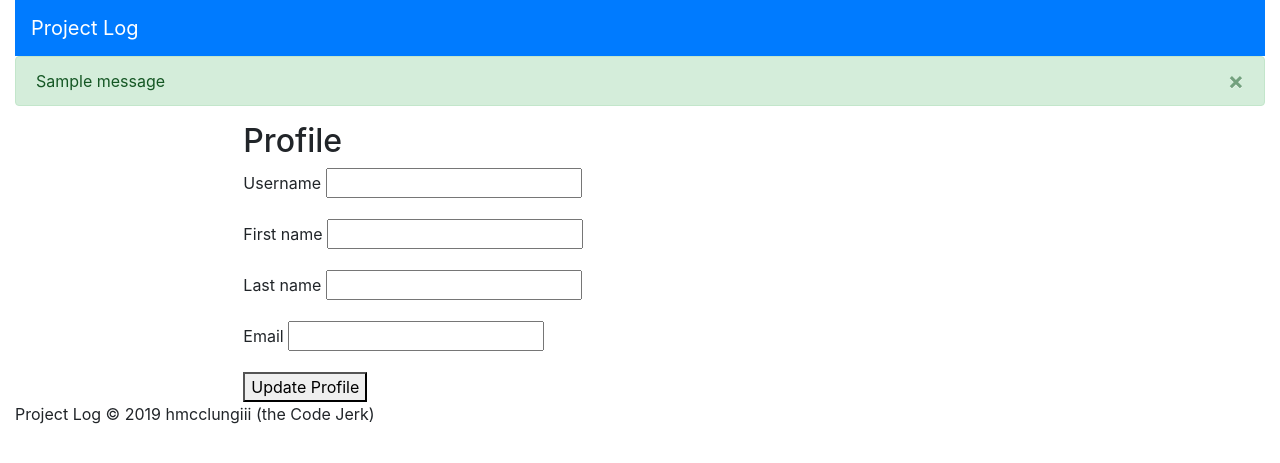
After one commit to theCodeJerk/project-log, a Django app: template templates/registration/profile.html in a window 1280 px wide. The commit adds this page. Shown: the top 463 px of the page. Run offline with Django 3.2, Linux system fonts and the light colour scheme; the template is opened without the code that fills it, so the values that code supplies are empty, except form fields; tables that the repository leaves empty hold one stand-in row (values such as "Sample post"); one stand-in notice (Sample message) is shown; form fields are guessed from the names that the template uses; some libraries are stand-ins or nearby versions.

Commit message:
Account Profile page is done.  I also fixed the messages display to be directly under the header.

```diff
--- a/templates/base/html-base.html
+++ b/templates/base/html-base.html
@@ -75,17 +75,7 @@
     {% block body %}
         <body>
             {% block site %}
-                    {% block messages %}
-                        {% if messages %}
-                            {% for message in messages %}
-                                <div class="alert alert-{{ message.tags }}">  <!-- singular -->
-                                    <a class="close" data-dismiss="alert">×</a>
-                                    {{ message|safe }}
-                                </div>
-                            {% endfor %}
-                        {% endif %}
-                    {% endblock %}
-                    {% block content %}{% endblock %}
+                {% block content %}{% endblock %}
             {% endblock %}
             {% block martor-scripts %}
                 <script type="text/javascript" src="{% static 'plugins/js/ace.js' %}"></script>
--- a/templates/base/page-base.html
+++ b/templates/base/page-base.html
@@ -28,6 +28,16 @@ This base template provides a left sidebar, content and footer panels.
                 {% endblock %}
             </div>
         </div>
+    {% block messages %}
+                    {% if messages %}
+                        {% for message in messages %}
+                            <div class="alert alert-{{ message.tags }}">  <!-- singular -->
+                                <a class="close" data-dismiss="alert">×</a>
+                                {{ message|safe }}
+                            </div>
+                        {% endfor %}
+                    {% endif %}
+                {% endblock %}
         <div class="row body-row">
         {% if not user.is_authenticated and not hide_sidepanel %}
             <div class="col-sm-2 sidepanel">
--- a/templates/partials/header.html
+++ b/templates/partials/header.html
@@ -27,7 +27,7 @@
                       Welcome, {{ user.username }}
                     </a>
                     <div class="dropdown-menu" aria-labelledby="navbarDropdown">
-                      <a class="dropdown-item" href="#">My Account</a>
+                      <a class="dropdown-item" href="{% url 'profile' %}">My Account</a>
                       <div class="dropdown-divider"></div>
                       <a class="dropdown-item" href="{% url 'logout' %}">Logout</a>
                     </div>
--- /dev/null
+++ b/templates/registration/profile.html
@@ -0,0 +1,36 @@
+{% extends 'base/page-base.html' %}
+{% load martortags %}
+
+{% block title %}Profile{% endblock %}
+
+{% block page %}
+  <h2>Profile</h2>
+    <form class="ui form" method="post" enctype="multipart/form-data">
+    {% csrf_token %}
+        <div class="form-row">
+            <div class="form-group col-md-6">
+                {{ form.username.label_tag }}
+                {{ form.username }}
+            </div>
+        </div>
+        <div class="form-row">
+            <div class="form-group col-md-6">
+                {{ form.first_name.label_tag }}
+                {{ form.first_name }}
+            </div>
+        </div>
+        <div class="form-row">
+            <div class="form-group col-md-6">
+                {{ form.last_name.label_tag }}
+                {{ form.last_name }}
+            </div>
+        </div>
+        <div class="form-row">
+            <div class="form-group col-md-6">
+                {{ form.email.label_tag }}
+                {{ form.email }}
+            </div>
+        </div>
+    <button type="submit">Update Profile</button>
+  </form>
+{% endblock %}
```
Also changed, not shown: Log/forms.py (+21 -0 lines), Log/views.py (+18 -2 lines), ProjectLog/urls.py (+5 -5 lines), templates/pages/user-profile.html (deleted, +0 -10 lines).
